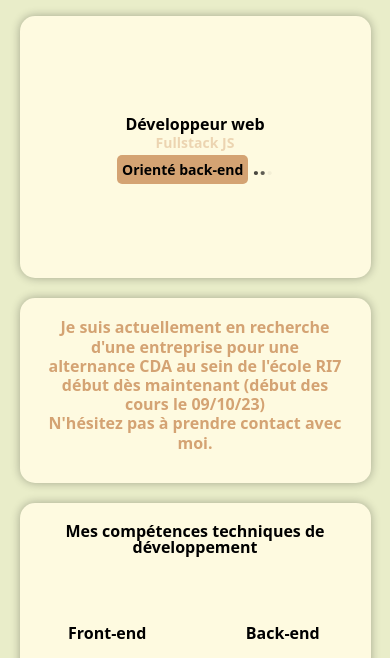
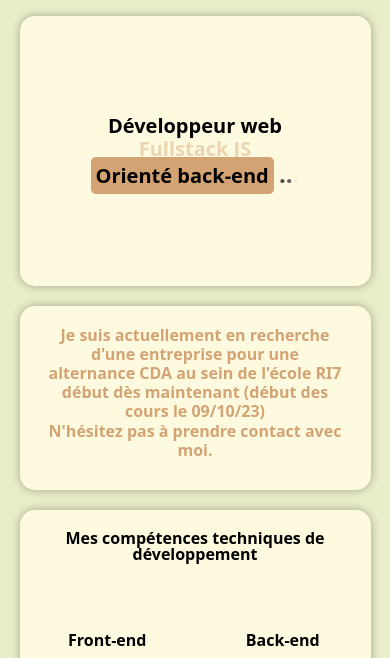
Before and after one commit to FredMeziere/ReactPortfolio, a React app: page / in a window 390 px wide. Shown: the part 81-739 px from the top of the page. Built offline with nearby package versions, Linux system fonts and the light colour scheme.

Commit message:
Fix: Modification du mobilenavbar toggle

```diff
--- a/src/components/MobileNavbar/styles.scss
+++ b/src/components/MobileNavbar/styles.scss
@@ -11,7 +11,7 @@
     border: none;
     padding: 0;
     position: fixed;
-    top: 30px;
+    top: 40px;
     right: 10px;
   }
 
--- a/src/styles/_responsive.scss
+++ b/src/styles/_responsive.scss
@@ -325,22 +325,21 @@
 
     .introduction {
       &-h2 {
-        font-size: vars.$fontsizemobile16;
+        font-size: vars.$fontsizemobile20;
         padding-top: 100px;
         padding-bottom: 100px;
-
         width: 90%;
         margin-bottom: 20px;
 
       }
 
       &-span1 {
-        font-size: vars.$fontsizemobile14;
-        line-height: 1.4rem;
+        font-size: vars.$fontsizemobile20;
+        line-height: 1.6rem;
       }
 
       &-span2 {
-        font-size: vars.$fontsizemobile14;
+        font-size: vars.$fontsizemobile20;
         padding: 5px;
       }
 
```
